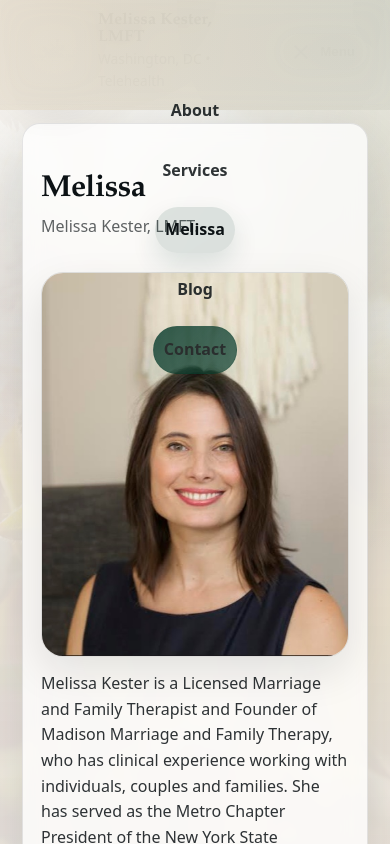
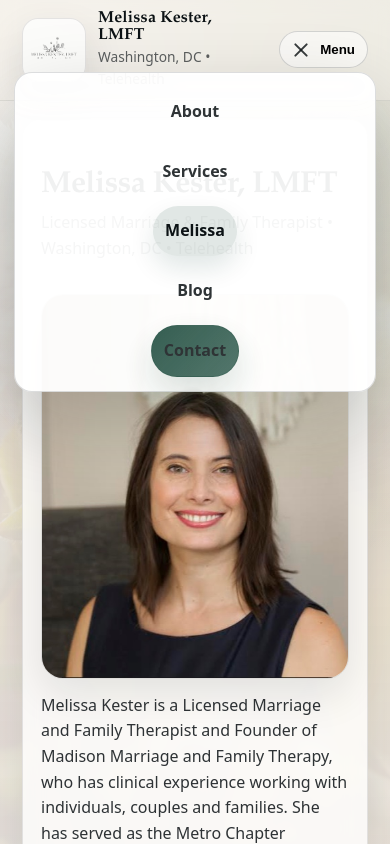
Before and after one commit to headless-mac/madisonmft-rebuild, an Eleventy site: page src/pages/melissa.md in a window 390 px wide. Both pictures are taken after a click on the button "Menu". Shown: the top 844 px of the page. Built offline with nearby package versions, Linux system fonts and the light colour scheme; Eleventy itself is replaced by a stand-in of ours; files that its build step writes are made by us from their sources.

Commit message:
Mobile usability fixes: better menu overlay, show hero image first on phones, update Melissa page title

```diff
--- a/src/assets/site.css
+++ b/src/assets/site.css
@@ -96,7 +96,7 @@
   position: sticky;
   top: 0;
   z-index: 50;
-  padding: 12px 0;
+  padding: calc(10px + env(safe-area-inset-top)) 0 10px;
   background: rgba(246,242,236,0.55);
   backdrop-filter: blur(10px);
   border-bottom: 1px solid rgba(12,18,21,0.08);
@@ -386,8 +386,12 @@
 
 /* Responsive */
 @media (max-width: 900px){
-  .hero__inner{grid-template-columns: 1fr;}
-  .hero__frame{justify-content:flex-start}
+  .hero__inner{grid-template-columns: 1fr; gap: 16px; padding: 20px}
+
+  /* Put the photo first on phones so it’s immediately visible. */
+  .hero__frame{order: -1; justify-content:flex-start}
+  .hero__copy{order: 1}
+
   .hero__photo{width: min(520px, 100%)}
   /* On narrow screens: do NOT crop the headshot */
   .hero__photo img{aspect-ratio: 452 / 566; object-fit: contain; background: rgba(255,255,255,0.04)}
@@ -404,19 +408,28 @@
   .nav-toggle{display:inline-flex}
   .site-nav{display:none}
 
+  /* Mobile menu: usable contrast, no huge empty top padding, safe-area aware */
   html.nav-open .site-nav{
     display:flex;
     position: fixed;
-    inset: 0;
-    padding: 88px 22px 22px;
+    left: 14px;
+    right: 14px;
+    top: calc(72px + env(safe-area-inset-top));
+    bottom: auto;
+
+    padding: 14px;
     flex-direction: column;
-    gap: 14px;
-    background:
-      radial-gradient(1000px 700px at 20% 0%, rgba(176,138,88,0.18), transparent 60%),
-      radial-gradient(800px 680px at 105% 10%, rgba(11,61,46,0.14), transparent 62%),
-      rgba(246,242,236,0.92);
-    backdrop-filter: blur(12px);
+    gap: 10px;
+
+    border-radius: 18px;
+    border: 1px solid rgba(12,18,21,0.14);
+    background: rgba(255,255,255,0.94);
+    box-shadow: 0 28px 80px rgba(12,18,21,0.20);
+    backdrop-filter: blur(14px);
   }
+
+  html.nav-open .site-nav a{justify-content:flex-start; padding: 12px 12px}
+  html.nav-open .site-nav a.btn{justify-content:center}
 
   html.nav-open .nav-toggle__lines::before{top:5px; transform: rotate(45deg)}
   html.nav-open .nav-toggle__lines::after{top:5px; transform: rotate(-45deg)}
--- a/src/pages/melissa.md
+++ b/src/pages/melissa.md
@@ -1,8 +1,8 @@
 ---
 layout: layouts/base.njk
-title: Melissa
+title: Melissa Kester, LMFT
 permalink: /melissa/
-description: Melissa Kester, LMFT.
+description: Licensed Marriage & Family Therapist • Washington, DC • Telehealth
 ---
 
 <img class="bio-photo" src="{{ '/assets/images/melissa-kester.jpg' | url }}" alt="Melissa Kester" loading="lazy" decoding="async" />
```
